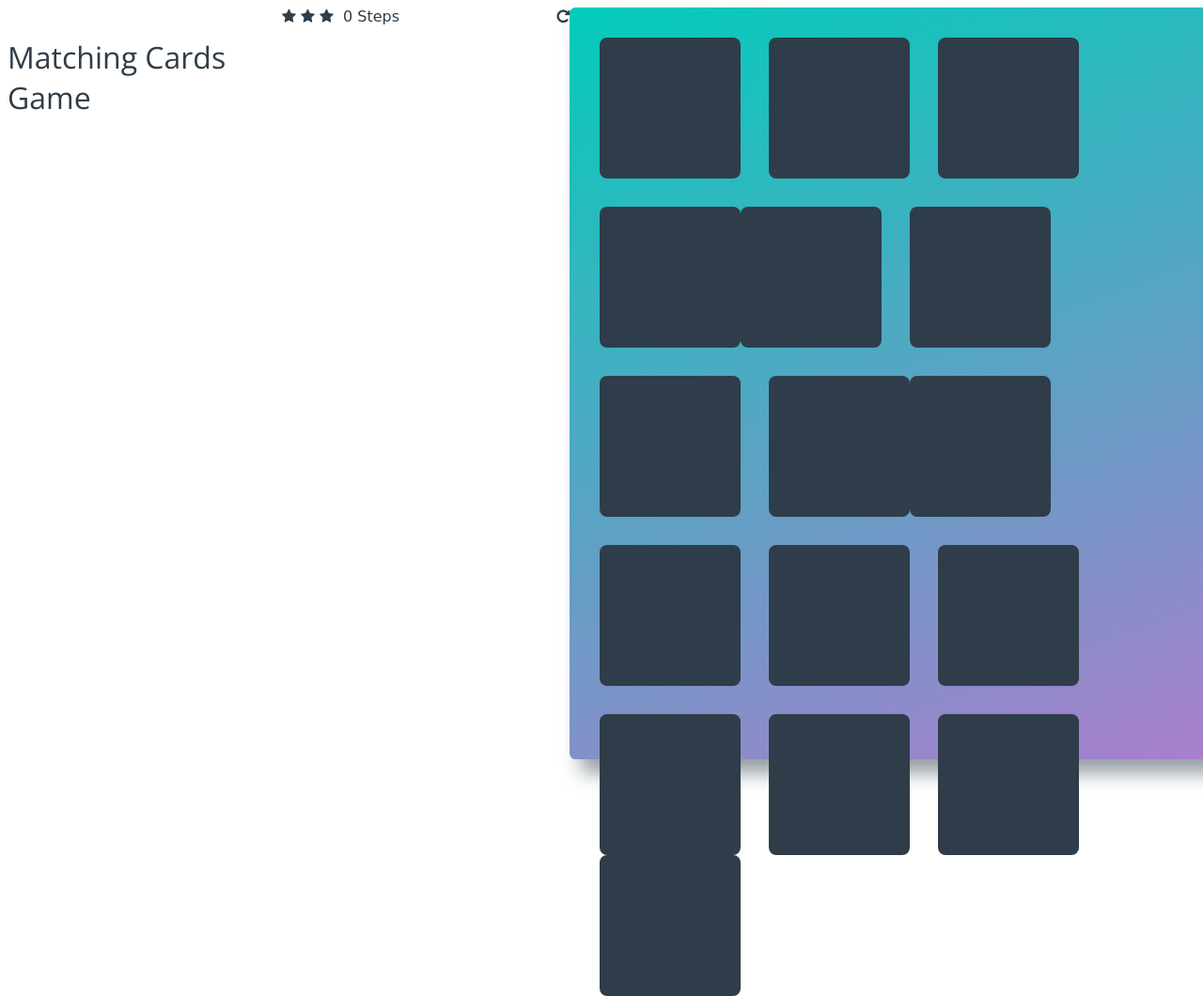
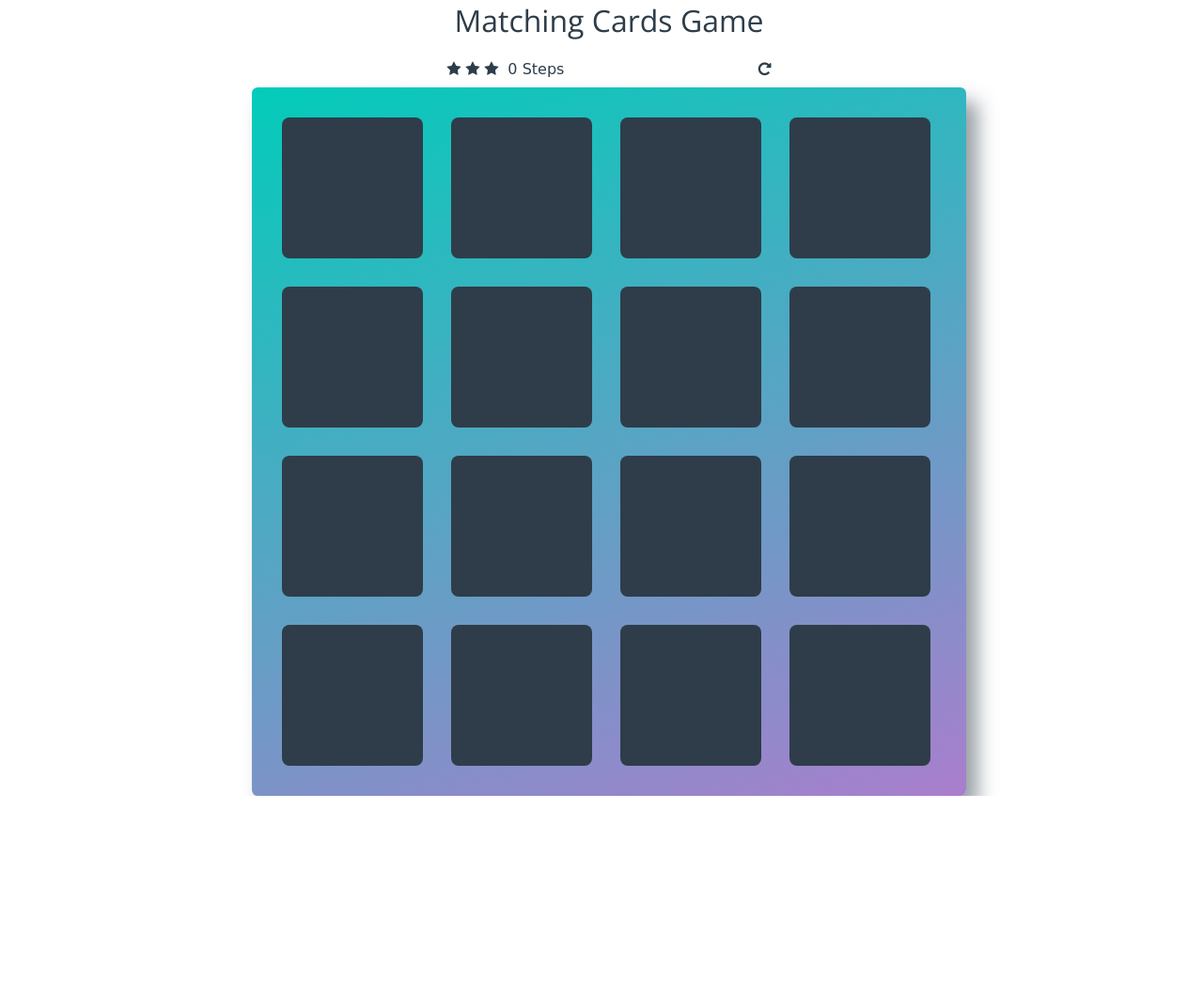
Before and after one commit to tejas-goel/MemoryGame, a plain HTML site: page index.html in a window 1280 px wide. Shown: the whole page at 94% size. After the commit the page ends 847 px from the top, so only its background shows below. Drawn offline with nearby package versions, Linux system fonts and the light colour scheme; some packages are replaced by stand-ins of ours; no server answers; a script that the page names is missing; a web font is replaced by a local one.

Commit message:
Fixed Css issue for Cards.
style: Fixed Css issue for Cards.

```diff
--- a/css/memoryGame.css
+++ b/css/memoryGame.css
@@ -7,38 +7,41 @@ body {
 
 body {
   display: flex;
+  justify-content: center;
+  align-items: center;
+  flex-direction: column;
   background: #FFF;
   font-family: 'Coda', cursive;
-  }
-  h1 {
+}
+
+h1 {
   font-family: 'Open Sans', sans-serif;
   font-weight: 300;
   padding-top: 10px;
 }
+
 /*Deck related styles*/
 .deck {
   width: 43.5em;
   margin: 0 auto;
-  background: -webkit-linear-gradient(290deg, #02CCBA 0%, #AA7ECD 100%);
   background: linear-gradient(160deg, #02CCBA 0%, #AA7ECD 100%);
   padding: 32px;
   border-radius: 0.4em;
   box-shadow: 12px 15px 20px 0px rgba(46, 61, 73, 0.5);
 }
+/* Card styles */
 .deck .card {
   height: 150px;
   width: 150px;
   background: #2e3d49;
   display: inline-block;
   margin: 0 30px 30px 0;
-  line-height: 280px;
   font-size: 0;
   color: #ffffff;
   text-align: center;
   border-radius: 8px;
   vertical-align: top;
   cursor: pointer;
-  -webkit-transition: -webkit-transform .3s ease;
   transition: transform .3s ease;
   font-family: FontAwesome;
   line-height: 150px;
```
